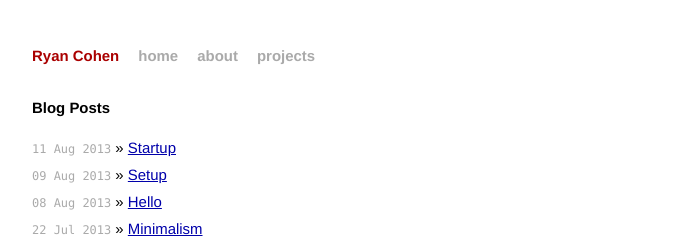
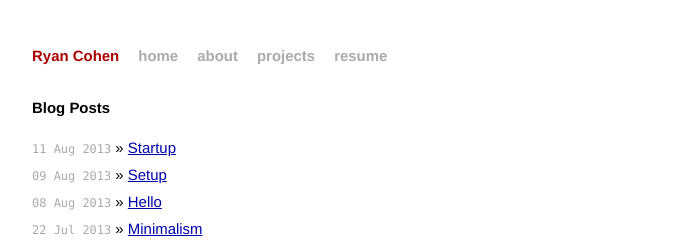
Before and after one commit to imryan/imryan.github.io, a Jekyll site: the page built from index.html, in a window 1280 px wide. Shown: the top 243 px of the page, without its empty margins (294-985 px from the left). Built offline with Jekyll 4.4.1, drawn with Linux system fonts in a browser that asks for light colours; Markdown is read by kramdown in place of the engine named in the settings.

Commit message:
Added link to resume

```diff
--- a/_layouts/default.html
+++ b/_layouts/default.html
@@ -33,6 +33,7 @@
               <a class="extra" href="/">home</a>
               <a class="extra" href="/about">about</a>
               <a class="extra" href="/projects">projects</a>
+              <a class="extra" href="/resume">resume</a>
             </div>
 
                 {{ content }}
```
